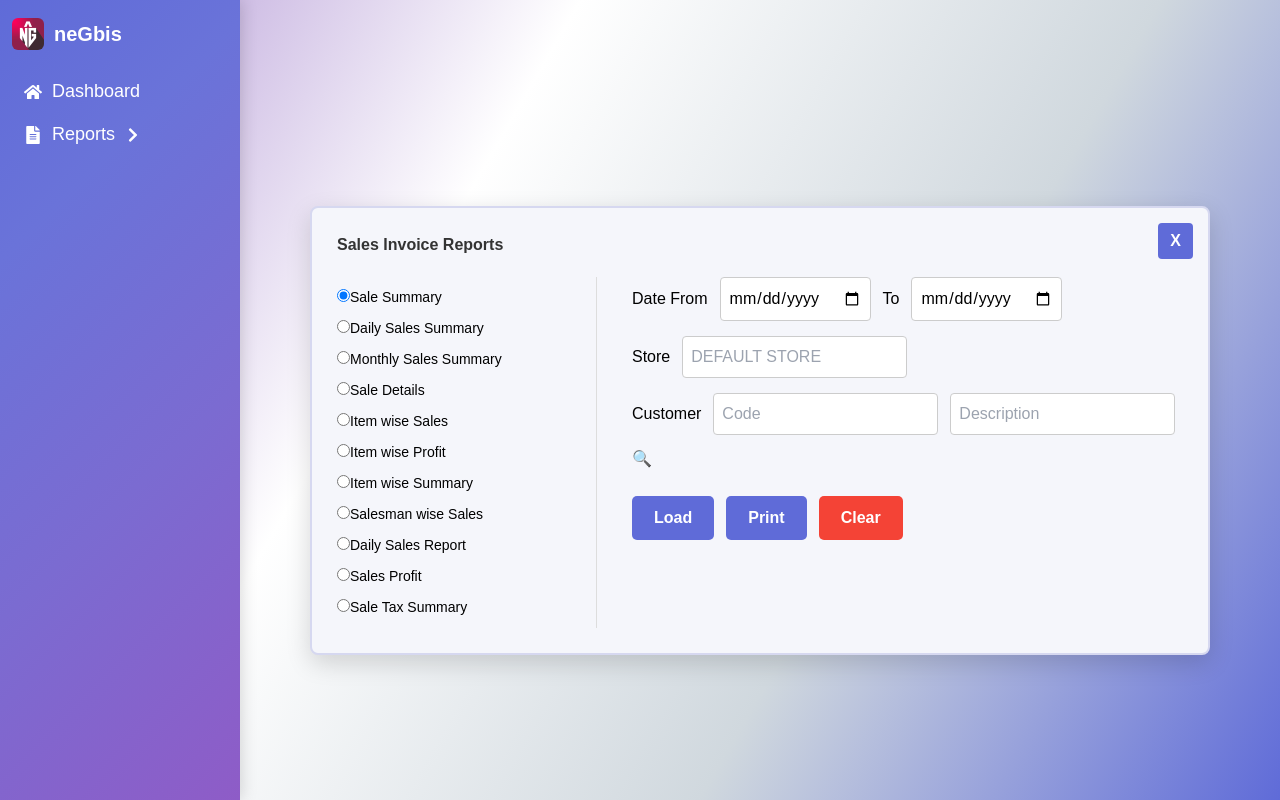
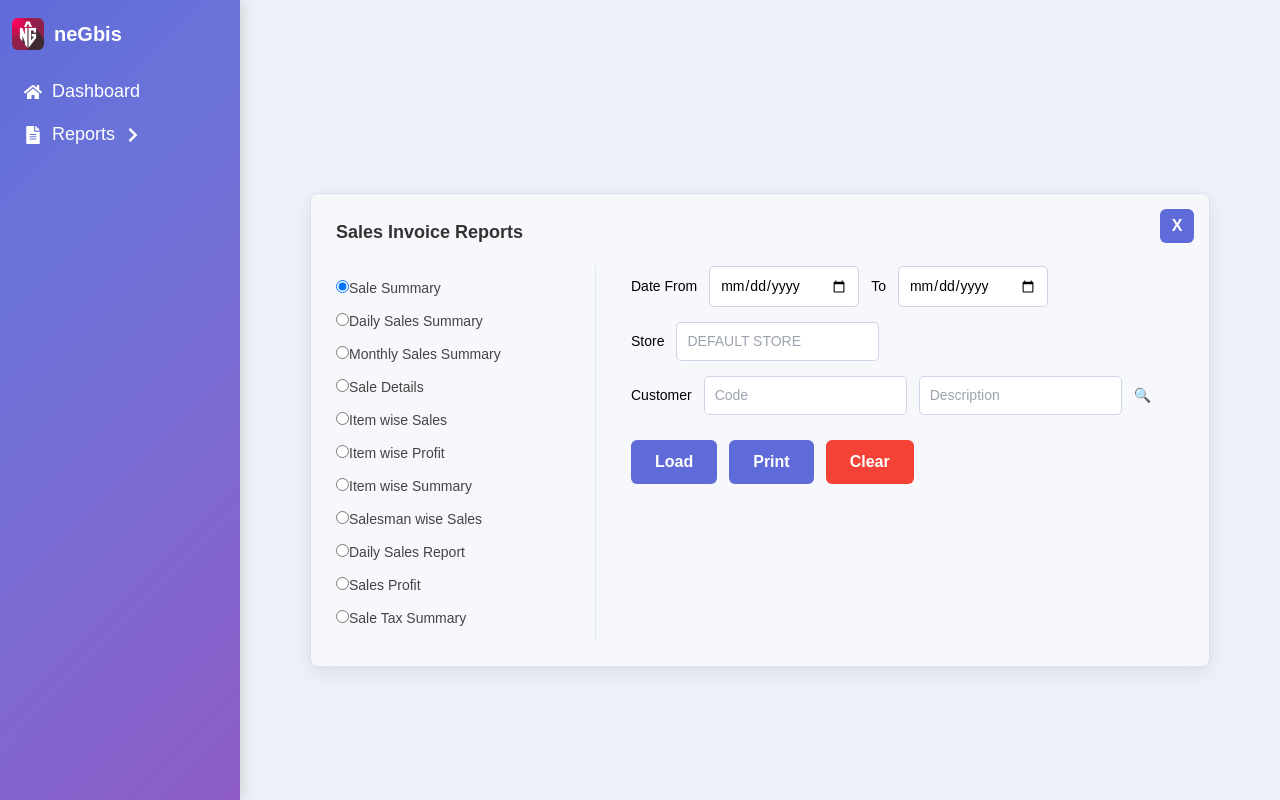
Before and after one commit to Fahida-pk/negbis, a React (Vite) app: page /reports in a window 1280 px wide. Built offline with nearby package versions, Linux system fonts and the light colour scheme.

Commit message:
update project

```diff
--- a/src/Pages/Reports/reports.css
+++ b/src/Pages/Reports/reports.css
@@ -6,20 +6,14 @@
 box-sizing:border-box;
 }
 
-html, body {
+html,body{
 margin:0;
 padding:0;
 width:100%;
 min-height:100%;
-background: linear-gradient(
-120deg,
-#ad90d2,
-#ffffff,
-#d0d8de,
-#5f6bd8
-);
+background:#eef1f7;
+font-family:"Poppins",sans-serif;
 overflow-x:hidden;
-font-family:"Poppins",sans-serif;
 }
 
 
@@ -32,7 +26,7 @@
 justify-content:center;
 align-items:center;
 min-height:100vh;
-padding:80px 20px 20px 20px;
+padding:80px 20px 20px;
 margin-left:240px;
 }
 
@@ -42,33 +36,25 @@
 /* ========================= */
 
 .report-box{
-background:#f5f6fb;
+
+background:#f7f8fc;
+
 width:900px;
 max-width:100%;
+
 padding:25px;
+
 border-radius:8px;
-border:2px solid #d6d8f0;
-box-shadow:0 8px 25px rgba(0,0,0,0.15);
+
+border:1px solid #dcdff1;
+
+box-shadow:0 6px 20px rgba(0,0,0,0.08);
+
 position:relative;
+
 }
 
-.report-modal-header button{
-background:rgba(255,255,255,0.2);
-border:none;
-color:white;
-font-size:18px;
-width:32px;
-height:32px;
-border-radius:4px;
-cursor:pointer;
-display:flex;
-align-items:center;
-justify-content:center;
-}
 
-.report-modal-header button:hover{
-background:rgba(255,255,255,0.35);
-}
 /* ========================= */
 /* HEADER */
 /* ========================= */
@@ -79,24 +65,43 @@
 align-items:center;
 margin-bottom:20px;
 font-weight:600;
+font-size:18px;
 color:#333;
 }
 
+
+/* ========================= */
+/* CLOSE BUTTON */
+/* ========================= */
+
 .close-btn{
+
 position:absolute;
+
 top:15px;
 right:15px;
+
 background:#5f6bd8;
+
 color:white;
+
 border:none;
-padding:6px 12px;
-border-radius:4px;
+
+width:34px;
+height:34px;
+
+border-radius:6px;
+
+font-weight:700;
+
 cursor:pointer;
-font-weight:600;
-}
 
-.close-btn:hover{
-background:#4a54c7;
+display:flex;
+align-items:center;
+justify-content:center;
+
+font-size:16px;
+
 }
 
 
@@ -115,16 +120,27 @@
 /* ========================= */
 
 .report-left{
+
 width:260px;
-border-right:1px solid #ddd;
+
+border-right:1px solid #e3e6f3;
+
 padding-right:15px;
+
 }
 
 .report-left label{
+
 display:block;
-margin:10px 0;
+
+margin:12px 0;
+
+font-size:14px;
+
 cursor:pointer;
-font-size:14px;
+
+color:#444;
+
 }
 
 
@@ -143,18 +159,41 @@
 /* ========================= */
 
 .filter-row{
+
 margin-bottom:15px;
+
 display:flex;
+
 gap:12px;
+
 flex-wrap:wrap;
+
 align-items:center;
+
+font-size:14px;
+
 }
 
 .filter-row input{
-padding:8px;
-border-radius:4px;
-border:1px solid #ccc;
+
+padding:8px 10px;
+
+border-radius:5px;
+
+border:1px solid #cfd4e6;
+
 background:white;
+
+min-width:150px;
+
+}
+
+.filter-row input:focus{
+
+outline:none;
+
+border-color:#5f6bd8;
+
 }
 
 
@@ -163,38 +202,88 @@
 /* ========================= */
 
 .buttons{
+
 margin-top:25px;
+
 display:flex;
+
 gap:12px;
+
 }
 
+
+/* LOAD BUTTON */
+
+.load{
+
+background:#5f6bd8;
+
+color:white;
+
+padding:10px 24px;
+
+border:none;
+
+border-radius:6px;
+
+font-weight:600;
+
+cursor:pointer;
+
+}
+
+.load:hover{
+background:#4d57c7;
+}
+
+
+/* PRINT BUTTON */
+
 .print{
+
 background:#5f6bd8;
+
 color:white;
-padding:10px 22px;
+
+padding:10px 24px;
+
 border:none;
-border-radius:5px;
+
+border-radius:6px;
+
+font-weight:600;
+
 cursor:pointer;
-font-weight:600;
-transition:0.2s;
+
 }
 
 .print:hover{
-background:#4a54c7;
+background:#4d57c7;
 }
 
+
+/* CLEAR BUTTON */
+
 .clear{
+
 background:#f44336;
+
 color:white;
-padding:10px 22px;
+
+padding:10px 24px;
+
 border:none;
-border-radius:5px;
+
+border-radius:6px;
+
+font-weight:600;
+
 cursor:pointer;
-font-weight:600;
+
 }
 
 .clear:hover{
-background:#d32f2f;
+background:#d93328;
 }
 
 
@@ -203,20 +292,36 @@
 /* ========================= */
 
 .report-table{
+
 width:100%;
+
 border-collapse:collapse;
+
 margin-top:10px;
+
 }
 
 .report-table th,
 .report-table td{
-border:1px solid #ddd;
-padding:8px;
-text-align:left;
+
+border:1px solid #dfe3f5;
+
+padding:10px;
+
+font-size:14px;
+
 }
 
 .report-table th{
-background:#f0f1fa;
+
+background:#eef1fb;
+
+font-weight:600;
+
+}
+
+.report-table tr:nth-child(even){
+background:#f7f8fc;
 }
 
 
@@ -225,51 +330,97 @@
 /* ========================= */
 
 .report-overlay{
+
 position:fixed;
+
 top:0;
 left:0;
+
 width:100%;
 height:100%;
+
 background:rgba(0,0,0,0.4);
 
 display:flex;
+
 justify-content:center;
 align-items:center;
 
 z-index:5000;
+
 }
 
 .report-modal{
+
 width:900px;
+
 max-width:95%;
-background:linear-gradient(135deg,#5f6bd8,#8e5cc7);
+
+background:white;
+
 border-radius:8px;
-box-shadow:0 10px 30px rgba(0,0,0,0.3);
+
+box-shadow:0 10px 25px rgba(0,0,0,0.25);
+
 overflow:hidden;
+
 }
 
+
+/* ========================= */
+/* MODAL HEADER */
+/* ========================= */
+
 .report-modal-header{
-background:linear-gradient(135deg,#5f6bd8,#8e5cc7);
+
+background:#5f6bd8;
+
 color:white;
+
 padding:12px 20px;
 
 display:flex;
+
 justify-content:space-between;
+
 align-items:center;
+
+font-weight:600;
+
 }
 
 .report-modal-header button{
+
 background:white;
+
+color:#5f6bd8;
+
 border:none;
-padding:5px 12px;
+
+width:32px;
+height:32px;
+
+border-radius:6px;
+
+font-weight:bold;
+
 cursor:pointer;
-font-weight:bold;
+
 }
 
+
+/* ========================= */
+/* MODAL BODY */
+/* ========================= */
+
 .report-modal-body{
+
 padding:20px;
+
 max-height:500px;
+
 overflow:auto;
+
 }
 
 
@@ -278,93 +429,178 @@
 /* ========================= */
 
 .lookup-overlay{
+
 position:fixed;
+
 top:0;
 left:0;
+
 width:100%;
 height:100%;
+
 background:rgba(0,0,0,0.4);
 
 display:flex;
+
 justify-content:center;
 align-items:center;
 
 z-index:6000;
+
 }
 
 .lookup-modal{
+
 width:600px;
+
 max-width:95%;
+
 background:white;
-border-radius:6px;
-box-shadow:0 10px 25px rgba(0,0,0,0.3);
+
+border-radius:8px;
+
+box-shadow:0 10px 25px rgba(0,0,0,0.25);
+
 overflow:hidden;
+
 }
 
+
+/* ========================= */
+/* LOOKUP HEADER */
+/* ========================= */
+
 .lookup-header{
-background:linear-gradient(135deg,#5f6bd8,#8e5cc7);
+
+background:#5f6bd8;
+
 color:white;
+
 padding:10px 15px;
 
 display:flex;
+
 justify-content:space-between;
+
 align-items:center;
+
 font-weight:600;
+
 }
 
 .lookup-header button{
-background:linear-gradient(135deg,#5f6bd8,#8e5cc7);
-color:white;
+
+background:white;
+
+color:#5f6bd8;
+
 border:none;
-padding:4px 10px;
+
+width:30px;
+height:30px;
+
+border-radius:5px;
+
 cursor:pointer;
+
 }
 
+
+/* ========================= */
+/* LOOKUP SEARCH */
+/* ========================= */
+
 .lookup-search{
-padding:10px;
-border-bottom:1px solid #ddd;
+
+padding:12px;
+
+border-bottom:1px solid #e5e7f4;
+
 }
 
 .lookup-search input{
+
 width:100%;
+
 padding:8px;
-border:1px solid #ccc;
+
+border:1px solid #cfd4e6;
+
+border-radius:5px;
+
 }
 
+
+/* ========================= */
+/* LOOKUP TABLE */
+/* ========================= */
+
 .lookup-table{
+
 max-height:300px;
+
 overflow-y:auto;
+
 }
 
 .lookup-table table{
+
 width:100%;
+
 border-collapse:collapse;
+
 }
 
 .lookup-table th,
 .lookup-table td{
-border:1px solid #ccc;
+
+border:1px solid #e2e5f2;
+
 padding:8px;
+
+font-size:14px;
+
 }
 
 .lookup-table tr:hover{
-background:#e9f1ff;
+
+background:#eef1ff;
+
 cursor:pointer;
+
 }
 
+
+/* ========================= */
+/* LOOKUP FOOTER */
+/* ========================= */
+
 .lookup-footer{
+
 padding:10px;
+
 display:flex;
+
 justify-content:flex-end;
-border-top:1px solid #ddd;
+
+border-top:1px solid #e5e7f4;
+
 }
 
 .lookup-footer button{
+
 padding:6px 15px;
+
 border:none;
+
 background:#f44336;
+
 color:white;
+
+border-radius:4px;
+
 cursor:pointer;
+
 }
 
 
@@ -375,50 +611,74 @@
 @media (max-width:768px){
 
 .report-container{
+
 margin-left:0;
-padding:90px 10px 20px 10px;
+
+padding:90px 10px 20px;
+
 align-items:flex-start;
+
 }
 
 .report-box{
+
 width:100%;
-padding:15px;
+
+padding:18px;
+
 }
 
 .report-content{
+
 flex-direction:column;
+
 }
 
 .report-left{
+
 width:100%;
+
 border-right:none;
-border-bottom:1px solid #ddd;
+
+border-bottom:1px solid #e3e6f3;
+
 padding-bottom:10px;
+
 }
 
 .report-right{
+
 width:100%;
+
 padding-top:10px;
+
 }
 
 .filter-row{
+
 flex-direction:column;
+
 align-items:flex-start;
+
 }
 
 .filter-row input{
+
 width:100%;
+
 }
 
 .buttons{
+
 flex-direction:column;
+
 }
 
 .buttons button{
+
 width:100%;
+
 }
-
-/* popup width */
 
 .report-modal{
 width:95%;
@@ -429,10 +689,11 @@
 }
 
 .close-btn{
-top:20px;
+
+top:10px;
+
 right:10px;
-padding:6px 10px;
-font-size:14px;
+
 }
 
 }
```
